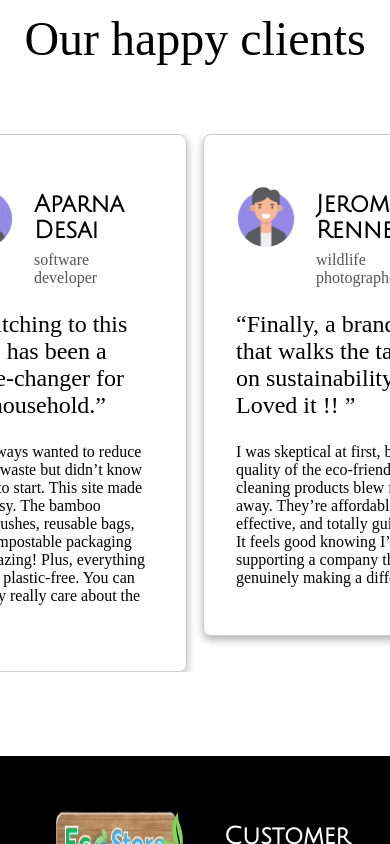
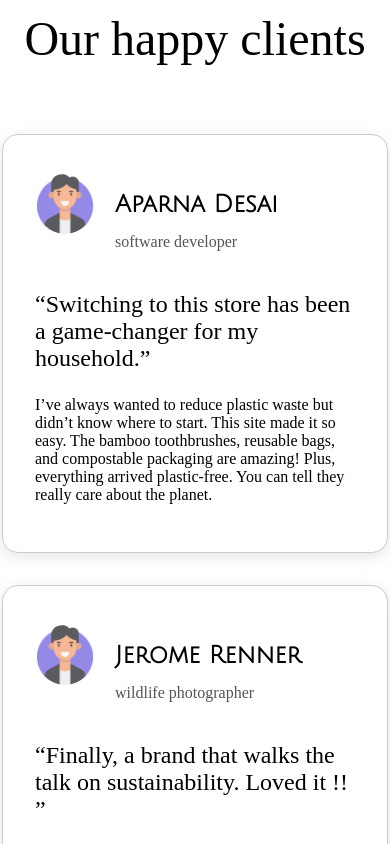
Before and after one commit to Devaki01/EcoStore, a React (Create React App) app: page / in a window 390 px wide. Shown: the part 3780-4624 px from the top of the page. Built offline with nearby package versions, Linux system fonts and the light colour scheme; no server answers; a web font is replaced by a local one.

Commit message:
Fix issue #33: Equalized testimonial card heights & improved mobile navigation

```diff
--- a/src/components/HomePage.css
+++ b/src/components/HomePage.css
@@ -321,23 +321,32 @@
 .testimonials-container {
     display: flex;
     flex-direction: row;
-    align-items: flex-start;
-    gap: 1rem;
-    overflow-x: auto;
+    align-items: stretch;
+    justify-content: center;
+    gap: 2rem;
     padding-inline: 4rem;
+    flex-wrap: wrap;
 }
 
 .testimonials-item {
     border: 1px solid #ccc;
-    border-radius: 8px;
+    border-radius: 16px;
     padding: 2rem;
-    min-width: 200px;
-    transition: background-color 0.3s;
-    box-shadow: 0 4px 8px rgba(0, 0, 0, 0.3);
+    flex: 1 1 350px;
+    min-width: 320px;
+    max-width: 400px;
+    background: #fff;
+    box-shadow: 0 4px 16px rgba(0,0,0,0.10);
+    transition: transform 0.3s, box-shadow 0.3s, background 0.3s;
+    display: flex;
+    flex-direction: column;
+    justify-content: space-between;
 }
 
 .testimonials-item:hover {
-    background-color: whitesmoke;
+    background: #f5f7fa;
+    transform: translateY(-8px) scale(1.03);
+    box-shadow: 0 8px 24px rgba(0,0,0,0.18);
 }
 
 .testimonials-item-title {
@@ -346,6 +355,7 @@
     align-items: center;
     gap: 20px;
     font-family: Arial, Helvetica, sans-serif;
+    margin-bottom: 0.5rem;
 }
 
 .profile {
```
